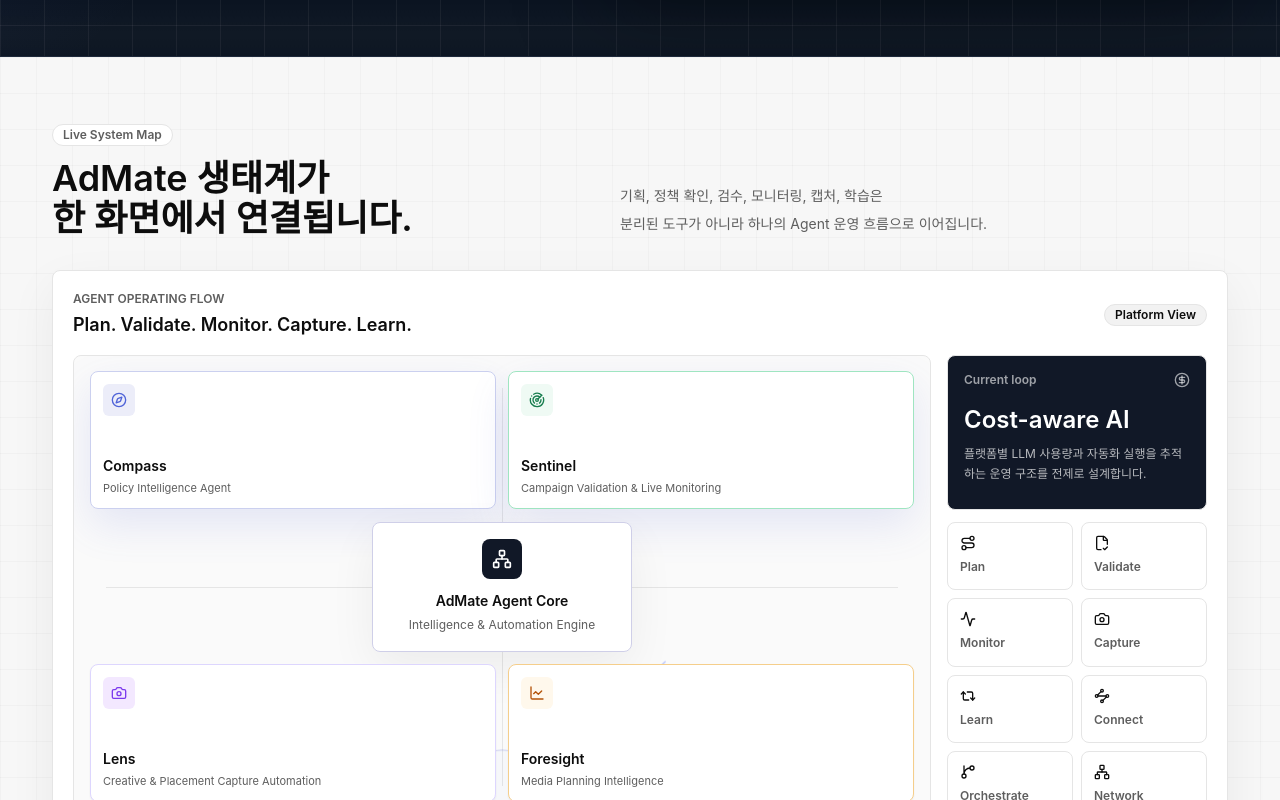
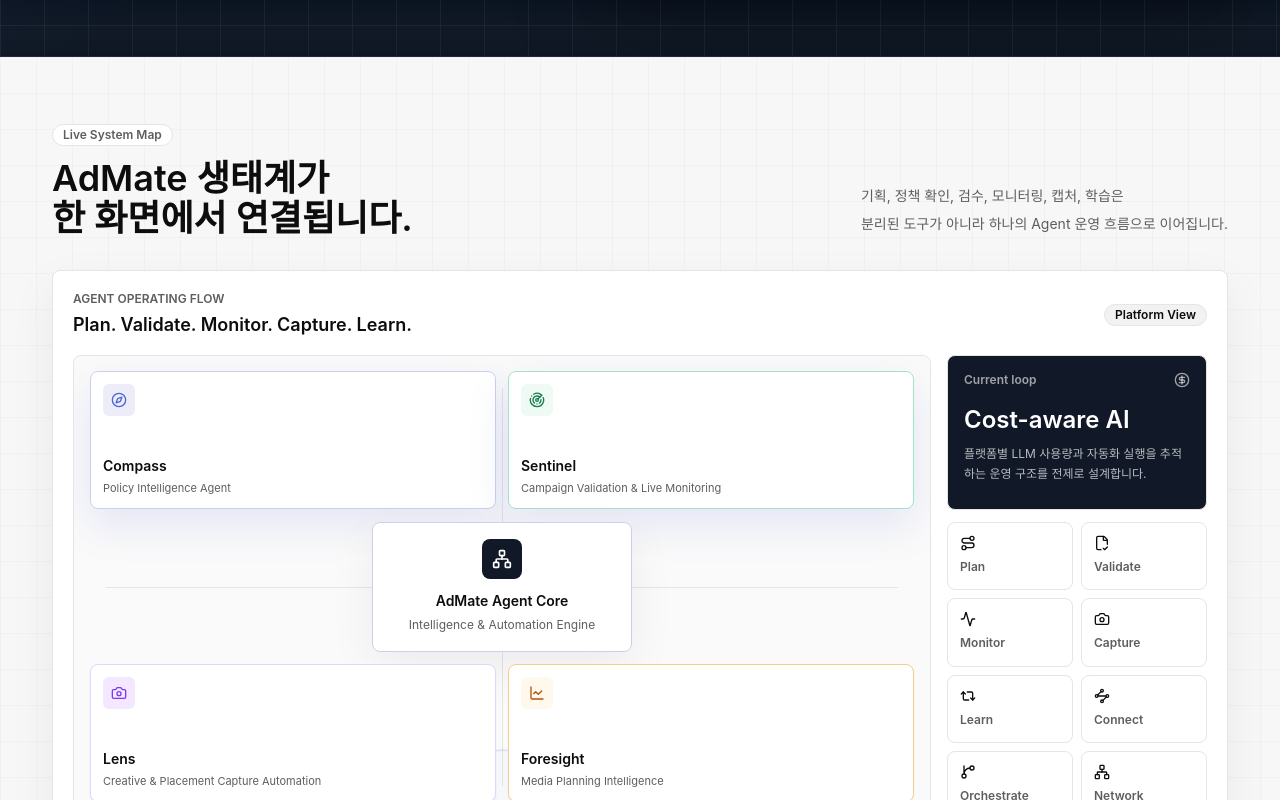
Before and after one commit to Jhongjin/admate-homepage, a Next.js app: page / in a window 1280 px wide. Shown: the part 780-1580 px from the top of the page. Built offline with nearby package versions, Linux system fonts and the light colour scheme.

Commit message:
Reposition system map copy and links

```diff
--- a/src/components/home/SystemMapSection.tsx
+++ b/src/components/home/SystemMapSection.tsx
@@ -21,7 +21,7 @@ export function SystemMapSection() {
     <section id="platform" className="relative overflow-hidden border-b border-border bg-[#F7F7F7] py-14 sm:py-16">
       <div className="absolute inset-0 soft-grid opacity-60" aria-hidden="true" />
       <div className="section-shell relative">
-        <div className="mb-8 grid gap-4 lg:grid-cols-[minmax(0,520px)_minmax(0,440px)] lg:items-end lg:gap-12">
+        <div className="mb-8 grid gap-4 lg:grid-cols-[minmax(0,520px)_minmax(0,440px)] lg:items-end lg:justify-between lg:gap-12">
           <div>
             <Badge variant="outline" className="mb-3 bg-card text-muted-foreground">
               Live System Map
@@ -31,7 +31,7 @@ export function SystemMapSection() {
               <span className="block sm:whitespace-nowrap">한 화면에서 연결됩니다.</span>
             </h2>
           </div>
-          <p className="max-w-[440px] text-sm leading-7 text-muted-foreground">
+          <p className="max-w-[440px] text-sm leading-7 text-muted-foreground lg:justify-self-end">
             <span className="block">기획, 정책 확인, 검수, 모니터링, 캡처, 학습은</span>
             <span className="block">분리된 도구가 아니라 하나의 Agent 운영 흐름으로 이어집니다.</span>
           </p>
@@ -60,10 +60,10 @@ export function SystemMapSection() {
                 preserveAspectRatio="none"
                 aria-hidden="true"
               >
-                <path className="system-signal-line system-signal-line-1" d="M30 35 C34 39 39 42 45 45" />
-                <path className="system-signal-line system-signal-line-2" d="M70 35 C66 39 61 42 55 45" />
-                <path className="system-signal-line system-signal-line-3" d="M30 65 C34 61 39 58 45 55" />
-                <path className="system-signal-line system-signal-line-4" d="M70 65 C66 61 61 58 55 55" />
+                <path className="system-signal-line system-signal-line-1" d="M37 40 L47 48" />
+                <path className="system-signal-line system-signal-line-2" d="M63 40 L53 48" />
+                <path className="system-signal-line system-signal-line-3" d="M37 60 L47 52" />
+                <path className="system-signal-line system-signal-line-4" d="M63 60 L53 52" />
                 <circle className="system-signal-core-ring" cx="50" cy="50" r="5" />
               </svg>
 
```
